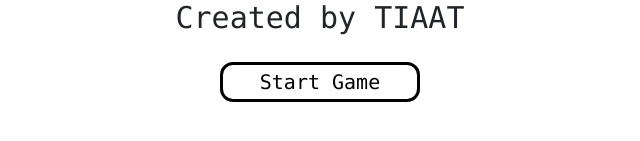
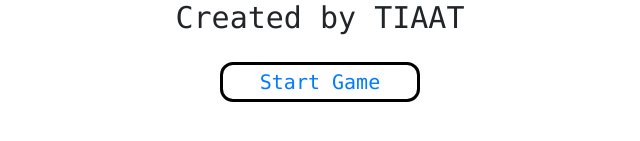
Before and after one commit to naterjlao/clueless_frontend, an Angular app in the folder Clue-Less/: page /start in a window 1280 px wide. Shown: the part 399-540 px from the top of the page, without its empty margins (320-960 px from the left). Built offline with nearby package versions, Linux system fonts and the light colour scheme.

Commit message:
Attempt at black text fix

```diff
--- a/Clue-Less/src/app/start-menu/start-menu.component.less
+++ b/Clue-Less/src/app/start-menu/start-menu.component.less
@@ -65,7 +65,7 @@ img{
  }
 
 #strtButtonLink{
-    color: black;
+    /*color: black;*/
     text-decoration: none;
 }
 
```
